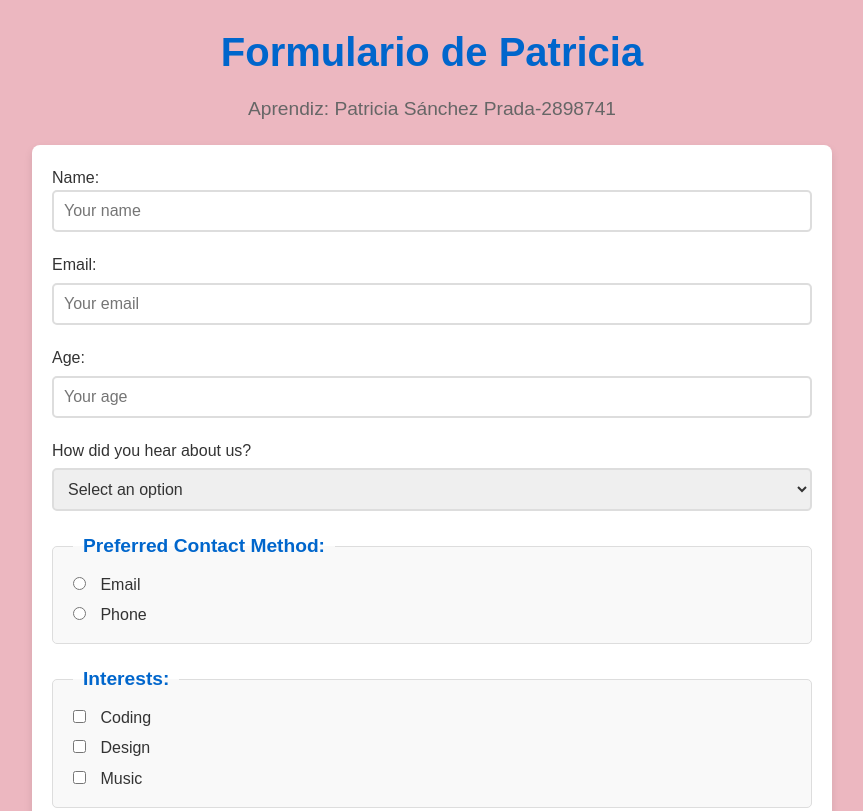
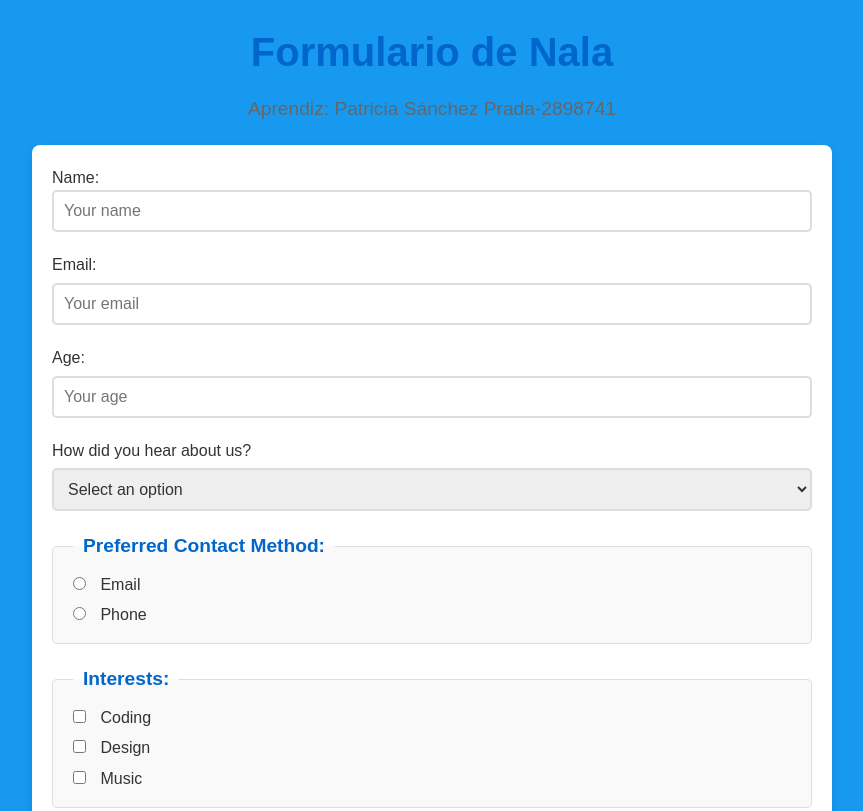
Before and after one commit to Santi-08/FormPatoc, a plain HTML site: page index.html in a window 1280 px wide. Shown: the top 811 px of the page, without its empty margins (208-1071 px from the left). Drawn offline with Linux system fonts and the light colour scheme.

Commit message:
subiendo1

```diff
--- a/index.html
+++ b/index.html
@@ -7,7 +7,7 @@
     <link rel="stylesheet" href="styles.css">
 </head>
 <body>
-    <h1 id="title">Formulario de Patricia</h1>
+    <h1 id="title">Formulario de Nala</h1>
     <p id="description"> Aprendiz: Patricia Sánchez Prada-2898741
     </p>
     <form id="survey-form"
--- a/styles.css
+++ b/styles.css
@@ -6,7 +6,7 @@
 
 body {
     font-family: 'Quicksand', sans-serif;
-    background-color: #ecb7c0;
+    background-color: #1799f0;
     color: #333;
     line-height: 1.6;
     padding: 20px;
```
